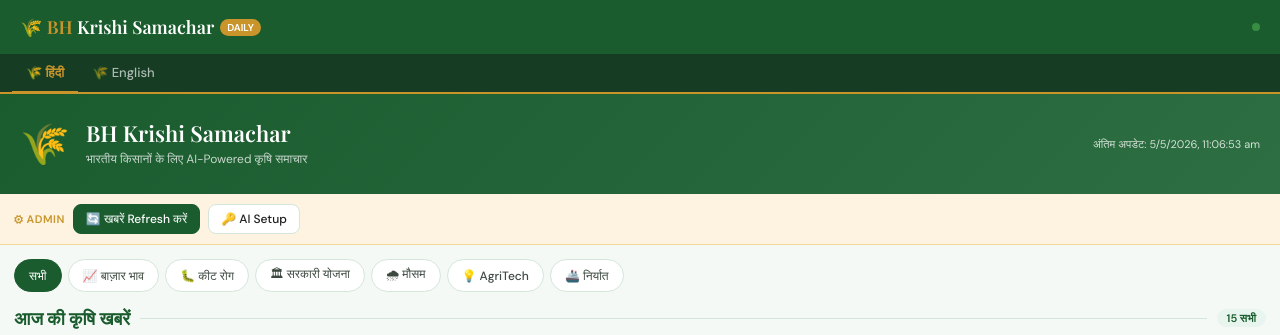
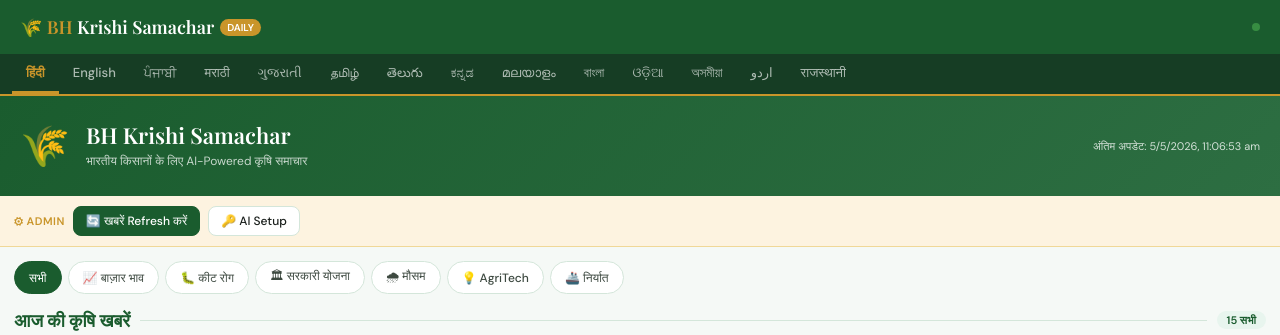
Before and after one commit to sachinandwana45/krishi-samachar, a website: page index.html in a window 1280 px wide. Shown: the top 335 px of the page. Drawn offline with nearby package versions, Linux system fonts and the light colour scheme.

Commit message:
Add files via upload

```diff
--- a/index.html
+++ b/index.html
@@ -238,8 +238,11 @@
 
 // ── LANGUAGES ──
 const LANGS = [
-  {code:'hi',label:'🌾 हिंदी'},
-  {code:'en',label:'🌾 English'},
+  {code:'hi',label:'हिंदी'},{code:'en',label:'English'},{code:'pa',label:'ਪੰਜਾਬੀ'},
+  {code:'mr',label:'मराठी'},{code:'gu',label:'ગુજરાતી'},{code:'ta',label:'தமிழ்'},
+  {code:'te',label:'తెలుగు'},{code:'kn',label:'ಕನ್ನಡ'},{code:'ml',label:'മലയാളം'},
+  {code:'bn',label:'বাংলা'},{code:'or',label:'ଓଡ଼ିଆ'},{code:'as',label:'অসমীয়া'},
+  {code:'ur',label:'اردو'},{code:'raj',label:'राजस्थानी'},
 ];
 
 // ── UI TEXT PER LANGUAGE ──
```
